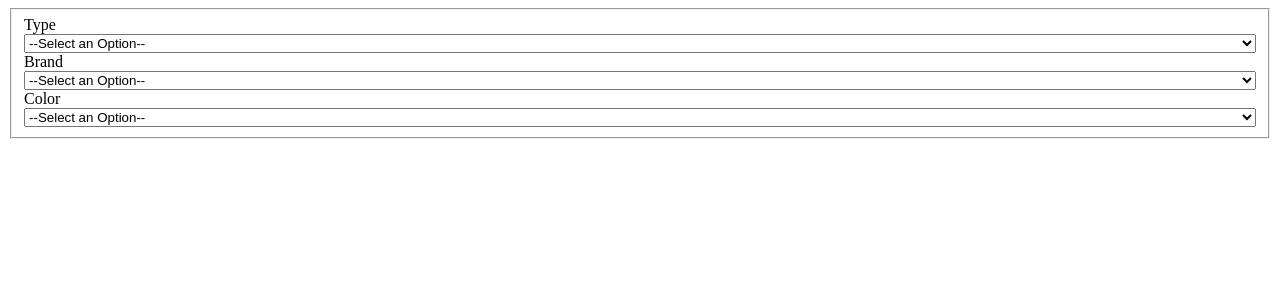
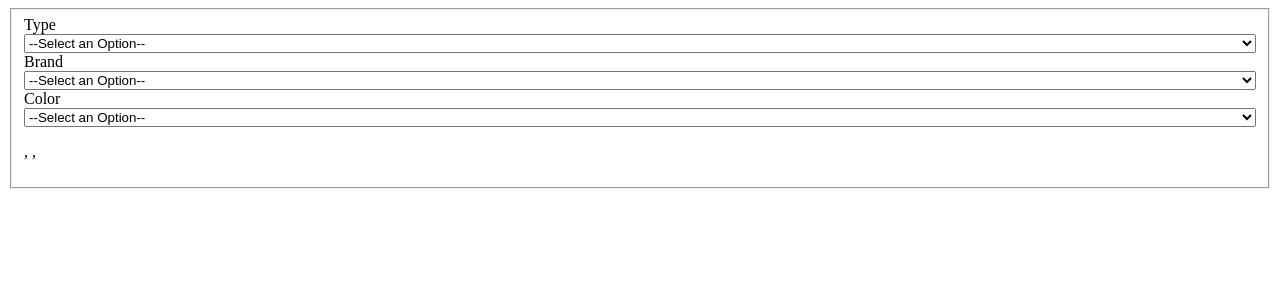
Before and after one commit to hammerlyrodrigo/angular-learning, an Angular app: page / in a window 1280 px wide. Shown: the top 300 px of the page. Built offline with nearby package versions, Linux system fonts and the light colour scheme.

Commit message:
Updated vehicle form and drowpdown component.

```diff
--- a/src/app/dropdown/dropdown.component.ts
+++ b/src/app/dropdown/dropdown.component.ts
@@ -1,12 +1,14 @@
-import {Component, ElementRef, EventEmitter, Input, Output} from '@angular/core';
+import {Component, ElementRef, EventEmitter, Input, OnInit, Output} from '@angular/core';
 import {Observable} from 'rxjs/Observable';
+import {Subject} from 'rxjs/Subject';
+import {BehaviorSubject} from 'rxjs/BehaviorSubject';
 
 @Component({
   selector: 'app-dropdown',
   templateUrl: './dropdown.component.html',
   styleUrls: ['./dropdown.component.css']
 })
-export class DropdownComponent {
+export class DropdownComponent implements OnInit {
 
   @Input()
   label: string;
@@ -19,11 +21,20 @@ export class DropdownComponent {
 
   value: any = '';
 
+  ngOnInit () {
+    this.items.subscribe ( data => {
+      if (data.indexOf(this.value) === -1) {
+        this.value = '';
+      }
+    });
+  }
+
   constructor(private elementRef: ElementRef) {
     this.itemChange = new EventEmitter();
   }
 
   onChange(e: any) {
+    debugger;
     this.itemChange.emit(this.value);
   }
 }
--- a/src/app/vehicle-form/vehicle-form.component.html
+++ b/src/app/vehicle-form/vehicle-form.component.html
@@ -3,5 +3,6 @@
     <app-dropdown label="Type" [items]="types$" (itemChange)="onDrowpdownChange('type', $event)"></app-dropdown>
     <app-dropdown label="Brand" [items]="brands$" (itemChange)="onDrowpdownChange('brand', $event)"></app-dropdown>
     <app-dropdown label="Color" [items]="colors$" (itemChange)="onDrowpdownChange('colors', $event)"></app-dropdown>
+    <p>{{selection.type}}, {{selection.brand}}, {{selection.colors}}</p>
   </fieldset>
 </form>
--- a/src/app/vehicle-form/vehicle-form.component.ts
+++ b/src/app/vehicle-form/vehicle-form.component.ts
@@ -15,6 +15,11 @@ export class VehicleFormComponent implements OnInit {
   public types$: Observable<string[]>;
   public brands$: Observable<string[]>;
   public colors$: Observable<string[]>;
+  public selection: {
+    type: string,
+    brand: string,
+    colors: string
+  };
 
   constructor(private vehicleService: VehicleService) {}
 
@@ -23,11 +28,16 @@ export class VehicleFormComponent implements OnInit {
     this.types$ = this.vehicleService.types;
     this.brands$ = this.vehicleService.brands;
     this.colors$ = this.vehicleService.colors;
-
+    this.selection = {
+      type: '',
+      brand: '',
+      colors: ''
+    };
     this.vehicleService.load();
   }
 
   onDrowpdownChange(select: string, value: string) {
+    this.selection[select] = value;
     if ('' === value) {
       this.vehicleService.clearFilters();
     } else {
```
